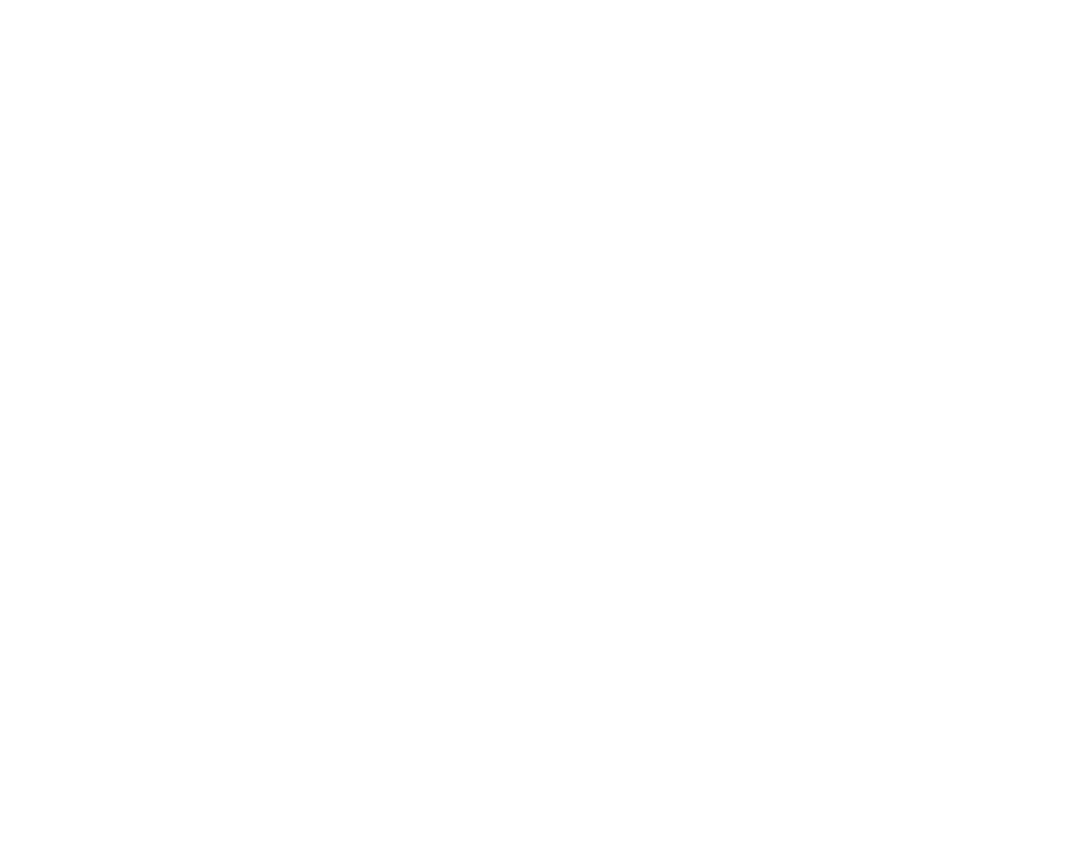
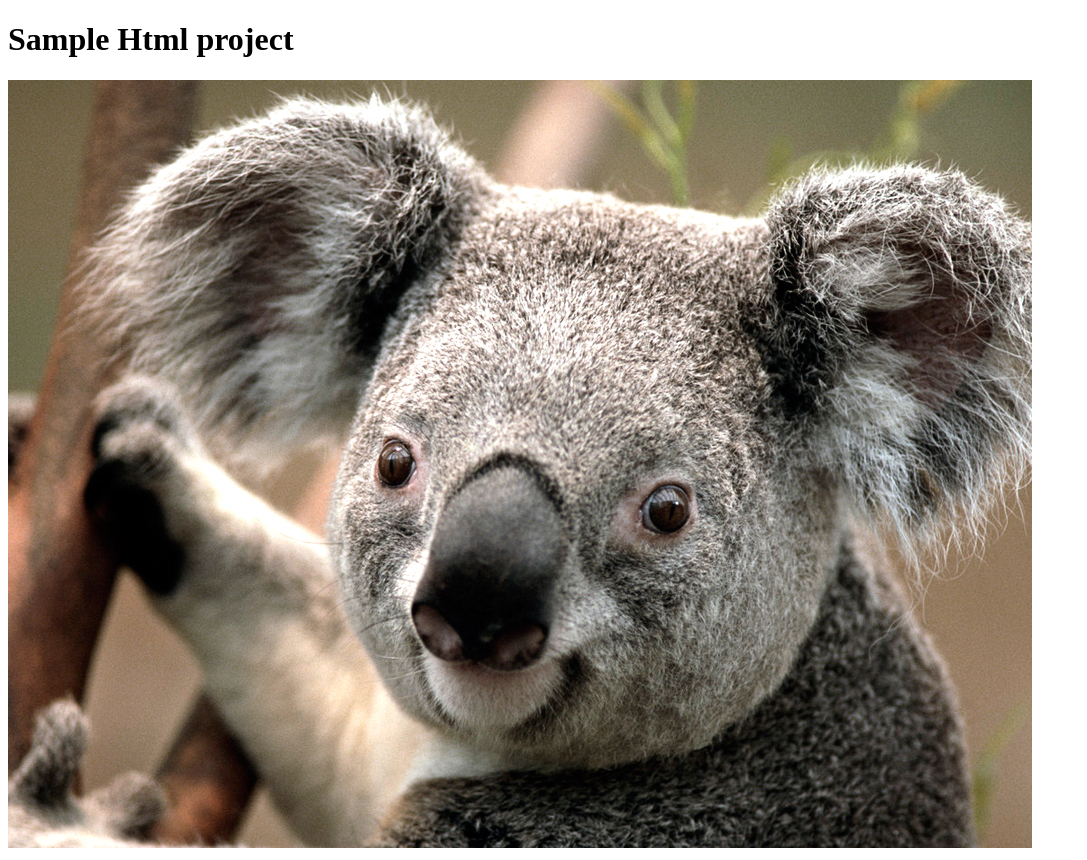
Before and after one commit to KovalevetsSergiy/Html-css, a plain HTML site: page index.html in a window 1280 px wide. Shown: the whole page, without its empty margins (0-1087 px from the left). Before the commit the page ends 800 px from the top, so only its background shows below. Drawn offline with Linux system fonts and the light colour scheme.

Commit message:
Sample html

```diff
--- a/index.html
+++ b/index.html
@@ -1,13 +1,15 @@
 <!DOCTYPE html>
 <html lang="en">
+
 <head>
     <meta charset="UTF-8">
-    <meta http-equiv="X-UA-Compatible" content="IE=edge">
-    <meta name="viewport" content="width=device-width, initial-scale=1.0">
+    <meta name="viewport" content="width=h1, initial-scale=1.0">
     <title>Document</title>
-    <link rel="shortcut icon" href="https://placekitten.com/96/139" type="image/x-icon">
 </head>
+
 <body>
-    <script src="https://unpkg.com/html-data-include@3.3.3/html-data-include.js"></script>
+    <h1>Sample Html project</h1>
+    <img src="img/Koala.jpg" alt="Koala">
 </body>
+
 </html>
```
Also changed, not shown: img/Koala.jpg (added).
